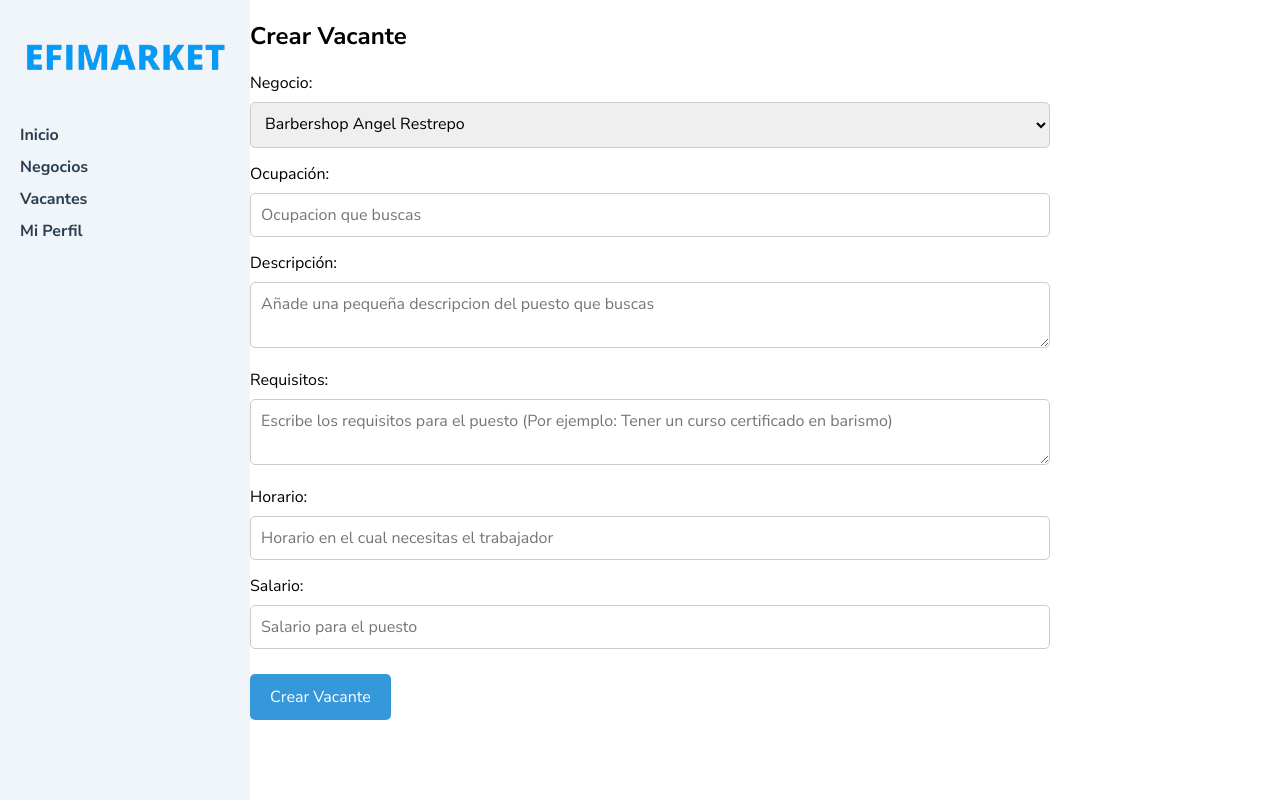
After one commit to xngxllw/Efimarket, a PHP site: page /usuarios/administracion/crearVacante.php in a window 1280 px wide. The commit adds this page. Run offline with PHP 8.4, Linux system fonts and the light colour scheme; the visitor is signed in with stand-in values (Sample User, id 1); data comes from the database, SQL or seed files in the repository.

Commit message:
Funcionalidad de añadir vacantes de empleo en el panel de administrador, tambien de poder verlas

```diff
--- a/Modelo/modelo.php
+++ b/Modelo/modelo.php
@@ -75,6 +75,40 @@ class Modelo
         $stmt->close();
         return $negocios;
     }
+    public function obtenerNegociosPorUsuario($id_usuario) {
+        $stmt = $this->conexion->prepare("SELECT id_negocio, nombre_negocio FROM negocios WHERE id_usuario = ?");
+        $stmt->bind_param("i", $id_usuario);
+        $stmt->execute();
+        $result = $stmt->get_result();
+        return $result->fetch_all(MYSQLI_ASSOC);
+    }
+    public function crearVacante($id_negocio, $ocupacion, $descripcion, $requisitos, $horario, $salario)
+    {
+        $stmt = $this->conexion->prepare("INSERT INTO vacantes (id_negocio, ocupacion, descripcion, requisitos, horario, salario) VALUES (?, ?, ?, ?, ?, ?)");
+        $stmt->bind_param("isssss", $id_negocio, $ocupacion, $descripcion, $requisitos, $horario, $salario);
+        return $stmt->execute();
+    }
+
+    public function obtenerVacantesPorNegocio($id_usuario)
+{
+    $stmt = $this->conexion->prepare("
+        SELECT v.ocupacion, v.descripcion, v.requisitos, v.horario, v.salario, v.fecha, n.nombre_negocio
+        FROM vacantes v
+        JOIN negocios n ON v.id_negocio = n.id_negocio
+        WHERE n.id_usuario = ?
+    ");
+    $stmt->bind_param("i", $id_usuario);
+    $stmt->execute();
+    $result = $stmt->get_result();
+    $vacantes = [];
+    while ($row = $result->fetch_assoc()) {
+        $vacantes[] = $row;
+    }
+    $stmt->close();
+    return $vacantes;
+}
+
+
 
     public function __destruct()
     {
--- a/Vista/categorias/servicios.php
+++ b/Vista/categorias/servicios.php
@@ -42,6 +42,7 @@ session_start();
     <header>
         <h1>Servicios esenciales en Loreto!</h1>
     </header>
+    <h2 class="subtitulo">Para tu cuidado y estética personal</h2>
     <div class="contenedor-negocios">
         <div class="cont-negocios">
             <?php
--- a/Vista/usuarios/administracion/admin.css
+++ b/Vista/usuarios/administracion/admin.css
@@ -28,6 +28,7 @@ body {
   list-style: none;
   padding: 0;
   margin-top: 20px;
+  margin-right: 30px;
 }
 
 .menu li {
--- a/Vista/usuarios/administracion/confi.php
+++ b/Vista/usuarios/administracion/confi.php
@@ -19,8 +19,9 @@
     <ul class="menu">
       <li><a href="panel.php">Inicio</a></li>
       <li><a href="negocios.php">Negocios</a></li>
-      <li><a href="inventario.php">Inventario</a></li>
-      <li><a href="#">Configuración</a></li>
+      <li><a href="vacantes.php">Vacantes de Empleo</a></li>
+      <li><a href="../clientes/perfil.php">Mi Perfil</a></li>
+
     </ul>
   </div>
 
--- /dev/null
+++ b/Vista/usuarios/administracion/crearVacante.php
@@ -0,0 +1,94 @@
+<?php
+session_start(); // Asegúrate de que esta línea esté al principio y no se llame más de una vez
+if (!isset($_SESSION['id_usuario']) || $_SESSION['rol'] != 'admin') {
+    header('Location: ../../login.php');
+    exit();
+}
+
+require_once '../../../Modelo/modelo.php'; // Asegúrate de que la ruta sea correcta
+require_once '../../../Controlador/controladorNegocios.php';
+
+$modelo = new Modelo();
+$id_usuario = $_SESSION['id_usuario'];
+
+// Obtener los negocios asociados al usuario
+$negocios = $modelo->obtenerNegociosPorUsuario($id_usuario);
+
+if ($_SERVER['REQUEST_METHOD'] == 'POST') {
+    $id_negocio = $_POST['id_negocio'];
+    $ocupacion = $_POST['ocupacion'];
+    $descripcion = $_POST['descripcion'];
+    $requisitos = $_POST['requisitos'];
+    $horario = $_POST['horario'];
+    $salario = $_POST['salario'];
+
+    if ($modelo->crearVacante($id_negocio, $ocupacion, $descripcion, $requisitos, $horario, $salario)) {
+        header('Location: vacantes.php');
+        exit();
+    } else {
+        $error = "Error al crear la vacante. Por favor, intenta nuevamente.";
+    }
+}
+?>
+
+<!DOCTYPE html>
+<html lang="es">
+<head>
+    <meta charset="UTF-8">
+    <meta name="viewport" content="width=device-width, initial-scale=1.0">
+    <title>Crear Vacante - Efimarket</title>
+    <link rel="stylesheet" href="admin.css">
+</head>
+<body>
+<div class="sidebar">
+        <a href="../../index.php" class="logo">
+            <img src="../../images/letras.png" alt="Efimarket Logo">
+        </a>
+        <ul class="menu">
+            <li><a href="panel.php">Inicio</a></li>
+            <li><a href="negocios.php">Negocios</a></li>
+            <li><a href="vacantes.php">Vacantes</a></li>
+          <li><a href="../clientes/perfil.php">Mi Perfil</a></li>
+
+        </ul>
+    </div>
+    <div class="container">
+        <h2>Crear Vacante</h2>
+        <?php if (isset($error)) echo "<p style='color:red;'>$error</p>"; ?>
+        <form action="crearVacante.php" method="POST">
+            <div class="input">
+                <label for="id_negocio">Negocio:</label>
+                <select id="id_negocio" name="id_negocio" required>
+                    <?php foreach ($negocios as $negocio) {
+                        echo "<option value='{$negocio['id_negocio']}'>{$negocio['nombre_negocio']}</option>";
+                    } ?>
+                </select>
+            </div>
+            <div class="input">
+                <label for="ocupacion">Ocupación:</label>
+                <input placeholder="Ocupacion que buscas" type="text" id="ocupacion" name="ocupacion" required>
+            </div>
+            <div class="input">
+                <label for="descripcion">Descripción:</label>
+                <textarea id="descripcion" name="descripcion" placeholder="Añade una pequeña descripcion del puesto que buscas" required></textarea>
+            </div>
+            <div class="input">
+                <label for="requisitos">Requisitos:</label>
+                <textarea id="requisitos" name="requisitos" placeholder="Escribe los requisitos para el puesto (Por ejemplo: Tener un curso certificado en barismo)" required></textarea>
+            </div>
+            <div class="input">
+                <label for="horario">Horario:</label>
+                <input type="text" id="horario" name="horario" placeholder="Horario en el cual necesitas el trabajador" required>
+            </div>
+            <div class="input">
+                <label for="salario">Salario:</label>
+                <input type="text" id="salario" name="salario" placeholder="Salario para el puesto" required>
+            </div>
+            <div class="action">
+                <button type="submit" class="action-button">Crear Vacante</button>
+            </div>
+        </form>
+    </div>
+
+</body>
+</html>
--- a/Vista/usuarios/administracion/inventario.php
+++ b/Vista/usuarios/administracion/inventario.php
@@ -20,7 +20,7 @@
       <li><a href="panel.php">Inicio</a></li>
       <li><a href="negocios.php">Negocios</a></li>
       <li><a href="#">Inventario</a></li>
-      <li><a href="confi.php">Configuración</a></li>
+      <li><a href="../clientes/perfil.php">Mi Perfil</a></li>
     </ul>
   </div>
 
--- a/Vista/usuarios/administracion/negocios.php
+++ b/Vista/usuarios/administracion/negocios.php
@@ -21,9 +21,9 @@ session_start();
     </a>
     <ul class="menu">
       <li><a href="panel.php">Inicio</a></li>
-      <li><a href="negocios.php">Negocios</a></li>
-      <li><a href="inventario.php">Inventario</a></li>
-      <li><a href="confi.php">Configuración</a></li>
+      <li><a href="negocios.php">Mis Negocios</a></li>
+      <li><a href="vacantes.php">Vacantes de Empleo</a></li>
+      <li><a href="../clientes/perfil.php">Mi Perfil</a></li>
     </ul>
   </div>
   <div class="main-content">
--- a/Vista/usuarios/administracion/panel.php
+++ b/Vista/usuarios/administracion/panel.php
@@ -22,7 +22,7 @@ session_start();
     <ul class="menu">
       <li><a href="panel.php">Inicio</a></li>
       <li><a href="negocios.php">Mis Negocios</a></li>
-      <li><a href="inventario.php">Inventario</a></li>
+      <li><a href="vacantes.php">Vacantes de Empleo</a></li>
       <li><a href="../clientes/perfil.php">Mi Perfil</a></li>
     </ul>
   </div>
```
Also changed, not shown: other parts of Vista/usuarios/administracion/admin.css (+41 -0 lines), Vista/index.php (+4 -4 lines), Vista/usuarios/administracion/crearNegocio.php (+5 -4 lines), Vista/usuarios/administracion/misNegocios.php (+4 -3 lines), Vista/usuarios/administracion/vacantes.php (added, +64 -0 lines), uploads/logos/milagrito.jpeg (added).
